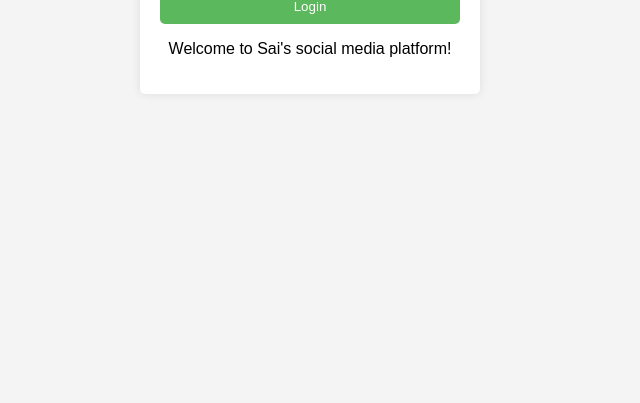
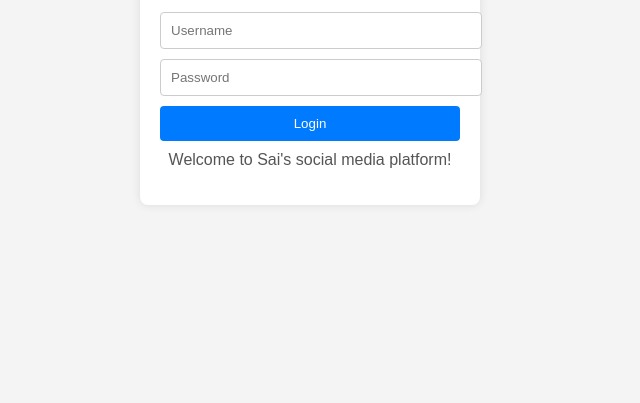
Before and after one commit to rupeshreddy348/social-app, a plain HTML site: page public/index.html in a window 1280 px wide. Shown: the part 397-800 px from the top of the page, without its empty margins (330-970 px from the left). Drawn offline with Linux system fonts and the light colour scheme.

Commit message:
Update style.css

```diff
--- a/public/css/style.css
+++ b/public/css/style.css
@@ -1,62 +1,52 @@
-/* Basic reset for the body */
 body {
     font-family: Arial, sans-serif;
     background-color: #f4f4f4;
+    display: flex;
+    justify-content: center;
+    align-items: center;
+    height: 100vh;
     margin: 0;
-    padding: 0;
 }
 
-/* Centering the login container */
 .login-container {
-    width: 300px;
+    background-color: #fff;
     padding: 20px;
-    background-color: #ffffff;
+    border-radius: 8px;
     box-shadow: 0 0 10px rgba(0, 0, 0, 0.1);
-    border-radius: 5px;
-    margin: 100px auto; /* Centering the login box */
     text-align: center;
+    width: 300px; /* Adjust width as needed */
 }
 
-/* Profile photo styling */
 .profile-photo {
-    width: 100px; /* Adjust the size as needed */
-    height: auto; /* Maintain aspect ratio */
-    border-radius: 50%; /* Circular photo */
-    margin-bottom: 20px; /* Space below the photo */
+    width: 100px; /* Adjust size as needed */
+    height: 100px; /* Adjust size as needed */
+    border-radius: 50%;
+    margin-bottom: 20px;
 }
 
-/* Form group styling */
-.form-group {
-    margin-bottom: 15px; /* Space between fields */
+input[type="text"], input[type="password"] {
+    width: 100%;
+    padding: 10px;
+    border: 1px solid #ccc;
+    border-radius: 4px;
+    margin-bottom: 10px;
 }
 
-/* Input field styling */
-input[type="text"],
-input[type="password"] {
+button {
+    padding: 10px;
+    background-color: #007BFF;
+    color: white;
+    border: none;
+    border-radius: 4px;
+    cursor: pointer;
     width: 100%;
-    padding: 10px;
-    border: 1px solid #ddd;
-    border-radius: 5px;
-}
-
-/* Button styling */
-button {
-    background-color: #5cb85c; /* Bootstrap green */
-    color: white;
-    padding: 10px;
-    border: none;
-    border-radius: 5px;
-    cursor: pointer;
-    width: 100%; /* Full width button */
 }
 
 button:hover {
-    background-color: #4cae4c; /* Darker green on hover */
+    background-color: #0056b3;
 }
 
-/* Responsive design */
-@media (max-width: 400px) {
-    .login-container {
-        width: 90%;
-    }
+p {
+    margin-top: 10px;
+    color: #555;
 }
```
